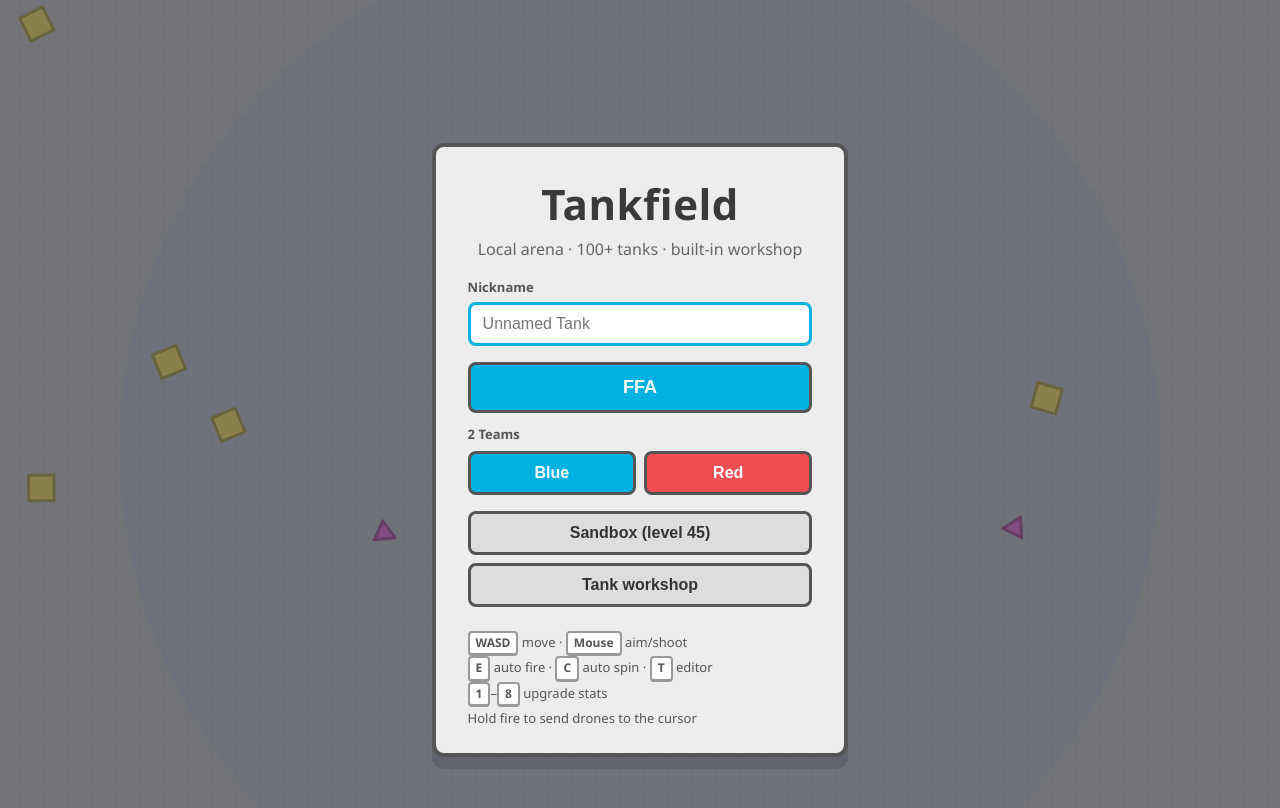
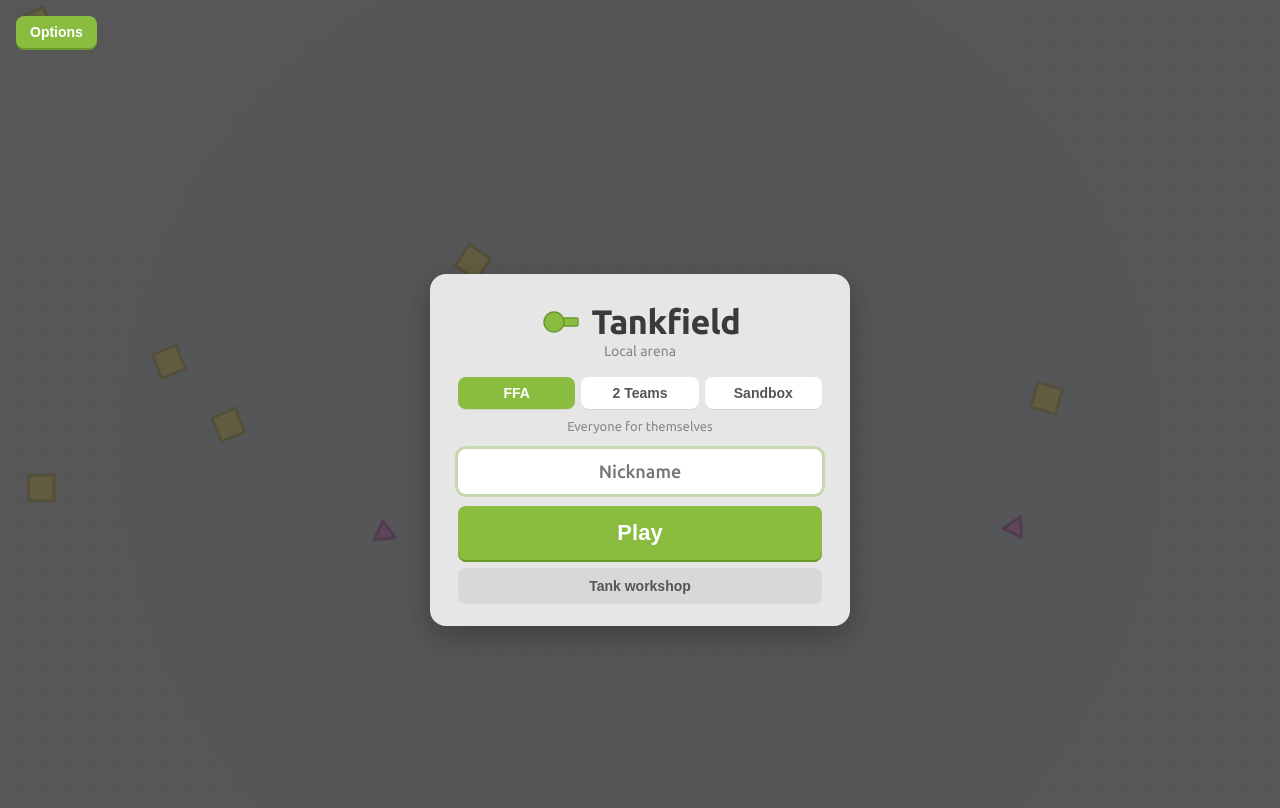
Before and after one commit to Surrplexie/surrplexie.github.io, a Jekyll site: the page tankfield/index.html, which Jekyll copies as it is, in a window 1280 px wide. Shown: the top 808 px of the page. Built offline with Jekyll 4.4.1, drawn with Linux system fonts in a browser that asks for light colours.

Commit message:
Restyle the start screen to a cleaner arras-like card with mode tabs and options.
Co-authored-by: Cursor <cursoragent@cursor.com>

```diff
--- a/tankfield/css/style.css
+++ b/tankfield/css/style.css
@@ -31,30 +31,219 @@ html, body {
   display: flex;
   align-items: center;
   justify-content: center;
-  background: rgba(40, 44, 52, 0.55);
+  background: rgba(55, 55, 55, 0.78);
   z-index: 20;
 }
 
 .panel {
-  background: #ededed;
-  border: 4px solid #555;
-  border-radius: 12px;
+  background: #e6e6e6;
+  border: none;
+  border-radius: 14px;
   padding: 28px 32px 24px;
   min-width: 360px;
   text-align: center;
-  box-shadow: 0 12px 0 rgba(0, 0, 0, 0.12);
+  box-shadow: 0 10px 32px rgba(0, 0, 0, 0.28);
+  font-family: Ubuntu, "Segoe UI", sans-serif;
 }
 
-.start-panel h1,
+.start-card h1,
 #death h1 {
-  font-size: 42px;
-  letter-spacing: 0.5px;
+  font-size: 34px;
+  font-weight: 700;
+  letter-spacing: -0.4px;
   color: #3a3a3a;
 }
 
 .tagline {
+  color: #888;
+  margin: 2px 0 18px;
+  font-size: 14px;
+}
+
+#start {
+  font-family: Ubuntu, "Segoe UI", sans-serif;
+}
+
+.start-card {
+  width: min(420px, 92vw);
+  background: #e6e6e6;
+  border-radius: 16px;
+  padding: 28px 28px 22px;
+  text-align: center;
+  box-shadow: 0 10px 32px rgba(0, 0, 0, 0.28);
+}
+
+.brand {
+  display: flex;
+  align-items: center;
+  justify-content: center;
+  gap: 10px;
+}
+
+.logo-tank {
+  width: 42px;
+  height: 28px;
+  flex: 0 0 auto;
+}
+
+.mode-tabs {
+  display: grid;
+  grid-template-columns: 1fr 1fr 1fr;
+  gap: 6px;
+  margin: 0 0 10px;
+}
+
+.mode-tab {
+  margin: 0;
+  padding: 8px 6px;
+  border: 0;
+  border-radius: 8px;
+  background: #fff;
+  color: #555;
+  font-size: 14px;
+  font-weight: 700;
+  box-shadow: 0 1px 0 rgba(0, 0, 0, 0.08);
+}
+
+.mode-tab.active {
+  background: #8abc3f;
+  color: #fff;
+}
+
+.team-row {
+  display: grid;
+  grid-template-columns: 1fr 1fr;
+  gap: 6px;
+  margin: 0 0 10px;
+}
+
+.team-chip {
+  margin: 0;
+  padding: 8px;
+  border: 0;
+  border-radius: 8px;
+  color: #fff;
+  font-size: 14px;
+  font-weight: 700;
+  opacity: 0.55;
+}
+
+.team-chip[data-team="blue"] { background: #00b2e1; }
+.team-chip[data-team="red"] { background: #f14e54; }
+.team-chip.selected { opacity: 1; }
+
+.mode-hint {
+  color: #888;
+  font-size: 13px;
+  margin: 0 0 12px;
+  min-height: 18px;
+}
+
+#start #name-input {
+  display: block;
+  width: 100%;
+  margin: 0 0 12px;
+  padding: 12px 14px;
+  font-size: 18px;
+  font-family: inherit;
+  font-weight: 500;
+  text-align: center;
+  border: 0;
+  border-radius: 8px;
+  outline: none;
+  background: #fff;
+  box-shadow: 0 2px 0 rgba(0, 0, 0, 0.08);
+}
+
+#start #name-input:focus {
+  box-shadow: 0 0 0 3px rgba(138, 188, 63, 0.35);
+}
+
+.play-btn {
+  width: 100%;
+  margin: 0 0 8px;
+  padding: 14px;
+  border: 0;
+  border-radius: 8px;
+  background: #8abc3f;
+  color: #fff;
+  font-size: 22px;
+  font-weight: 700;
+  box-shadow: 0 2px 0 #6a9a2e;
+}
+
+.play-btn:hover {
+  filter: brightness(1.06);
+}
+
+.ghost-btn {
+  width: 100%;
+  margin: 0;
+  padding: 10px;
+  border: 0;
+  border-radius: 8px;
+  background: #d8d8d8;
+  color: #555;
+  font-size: 14px;
+  font-weight: 700;
+}
+
+.corner-btn {
+  position: absolute;
+  top: 16px;
+  left: 16px;
+  margin: 0;
+  padding: 8px 14px;
+  border: 0;
+  border-radius: 8px;
+  background: #8abc3f;
+  color: #fff;
+  font-size: 14px;
+  font-weight: 700;
+  box-shadow: 0 2px 0 #6a9a2e;
+}
+
+.corner-btn.open {
+  background: #6a9a2e;
+}
+
+.options-panel {
+  position: absolute;
+  top: 56px;
+  left: 16px;
+  width: 240px;
+  padding: 14px 16px;
+  background: #e6e6e6;
+  border-radius: 12px;
+  text-align: left;
+  box-shadow: 0 8px 24px rgba(0, 0, 0, 0.25);
+}
+
+.options-title {
+  font-size: 13px;
+  font-weight: 700;
   color: #666;
-  margin: 6px 0 18px;
+  margin-bottom: 10px;
+}
+
+.opt-row {
+  display: flex;
+  align-items: center;
+  gap: 8px;
+  margin: 6px 0;
+  font-size: 13px;
+  color: #444;
+}
+
+.opt-row span {
+  margin-left: auto;
+}
+
+.opt-note {
+  margin-top: 10px;
+  font-size: 12px;
+  color: #777;
+  line-height: 1.4;
 }
 
 label {
@@ -82,41 +271,13 @@ input[type="text"]:focus {
   border-color: #00b2e1;
 }
 
-.mode-label {
+label {
+  display: block;
   text-align: left;
   font-size: 13px;
   font-weight: 600;
   color: #555;
-  margin: 4px 0 8px;
-}
-
-.tdm-picks {
-  display: grid;
-  grid-template-columns: 1fr 1fr;
-  gap: 8px;
-  margin: 0 0 8px;
-}
-
-.tdm-picks button {
-  width: 100%;
-  margin: 0;
-  color: #fff;
-}
-
-#tdm-blue {
-  background: #00b2e1;
-}
-
-#tdm-red {
-  background: #f14e54;
-}
-
-.color-label {
-  text-align: left;
-  font-size: 13px;
-  font-weight: 600;
-  color: #555;
-  margin: 0 0 8px;
+  margin-bottom: 16px;
 }
 
 .color-picker {
@@ -177,20 +338,14 @@ button:hover {
 }
 
 button.primary {
-  background: #00b2e1;
+  background: #8abc3f;
   color: #fff;
   width: 100%;
   margin: 0 0 8px;
   padding: 12px;
   font-size: 18px;
-}
-
-.controls-help {
-  margin-top: 16px;
-  text-align: left;
-  font-size: 13px;
-  color: #555;
-  line-height: 1.7;
+  border: 0;
+  box-shadow: 0 2px 0 #6a9a2e;
 }
 
 kbd {
@@ -578,9 +733,15 @@ kbd {
   color: #444;
 }
 
-.start-panel button:not(.swatch) {
+#death button {
   width: 100%;
   margin: 0 0 8px;
+  border: 0;
+}
+
+#death #menu-btn {
+  background: #d8d8d8;
+  color: #555;
 }
 
 .ingame-edit {
--- a/tankfield/index.html
+++ b/tankfield/index.html
@@ -14,27 +14,39 @@
   <canvas id="game"></canvas>
 
   <div id="start" class="overlay">
-    <div class="panel start-panel">
-      <h1>Tankfield</h1>
-      <p class="tagline">Local arena · 100+ tanks · built-in workshop</p>
-      <label>
-        Nickname
-        <input id="name-input" type="text" maxlength="16" placeholder="Unnamed Tank" autocomplete="off" />
-      </label>
-      <button id="play-btn" class="primary">FFA</button>
-      <div class="mode-label">2 Teams</div>
-      <div class="tdm-picks">
-        <button id="tdm-blue" type="button">Blue</button>
-        <button id="tdm-red" type="button">Red</button>
+    <button id="options-btn" class="corner-btn" type="button">Options</button>
+    <div id="options-panel" class="options-panel hidden">
+      <div class="options-title">Controls</div>
+      <div class="opt-row"><kbd>WASD</kbd><span>Move</span></div>
+      <div class="opt-row"><kbd>Mouse</kbd><span>Aim / shoot</span></div>
+      <div class="opt-row"><kbd>E</kbd><span>Auto fire</span></div>
+      <div class="opt-row"><kbd>C</kbd><span>Auto spin</span></div>
+      <div class="opt-row"><kbd>T</kbd><span>Workshop</span></div>
+      <div class="opt-row"><kbd>1</kbd>–<kbd>8</kbd><span>Upgrade stats</span></div>
+      <div class="opt-note">Hold fire to send drones to the cursor.</div>
+    </div>
+    <div class="start-card">
+      <div class="brand">
+        <svg class="logo-tank" viewBox="0 0 42 28" aria-hidden="true">
+          <rect x="20" y="10" width="18" height="8" rx="1.5" fill="#8abc3f" stroke="#6a9a2e" stroke-width="1.5"/>
+          <circle cx="14" cy="14" r="10" fill="#8abc3f" stroke="#6a9a2e" stroke-width="1.5"/>
+        </svg>
+        <h1>Tankfield</h1>
       </div>
-      <button id="sandbox-btn">Sandbox (level 45)</button>
-      <button id="workshop-btn">Tank workshop</button>
-      <div class="controls-help">
-        <div><kbd>WASD</kbd> move · <kbd>Mouse</kbd> aim/shoot</div>
-        <div><kbd>E</kbd> auto fire · <kbd>C</kbd> auto spin · <kbd>T</kbd> editor</div>
-        <div><kbd>1</kbd>–<kbd>8</kbd> upgrade stats</div>
-        <div>Hold fire to send drones to the cursor</div>
+      <p class="tagline">Local arena</p>
+      <div class="mode-tabs" role="tablist">
+        <button type="button" class="mode-tab active" data-mode="ffa">FFA</button>
+        <button type="button" class="mode-tab" data-mode="tdm">2 Teams</button>
+        <button type="button" class="mode-tab" data-mode="sandbox">Sandbox</button>
       </div>
+      <div id="team-row" class="team-row hidden">
+        <button type="button" class="team-chip selected" data-team="blue">Blue</button>
+        <button type="button" class="team-chip" data-team="red">Red</button>
+      </div>
+      <p id="mode-hint" class="mode-hint">Everyone for themselves</p>
+      <input id="name-input" type="text" maxlength="16" placeholder="Nickname" autocomplete="off" />
+      <button id="play-btn" class="play-btn" type="button">Play</button>
+      <button id="workshop-btn" class="ghost-btn" type="button">Tank workshop</button>
     </div>
   </div>
 
--- a/tankfield/js/game.js
+++ b/tankfield/js/game.js
@@ -83,9 +83,6 @@
     death: document.getElementById("death"),
     name: document.getElementById("name-input"),
     play: document.getElementById("play-btn"),
-    sandbox: document.getElementById("sandbox-btn"),
-    tdmBlue: document.getElementById("tdm-blue"),
-    tdmRed: document.getElementById("tdm-red"),
     workshopBtn: document.getElementById("workshop-btn"),
     again: document.getElementById("again-btn"),
     menu: document.getElementById("menu-btn"),
@@ -1540,18 +1537,49 @@
   });
   canvas.addEventListener("contextmenu", (e) => e.preventDefault());
 
-  els.play.addEventListener("click", () => startGame(els.name.value.trim() || "Unnamed Tank", { mode: "ffa" }));
-  if (els.tdmBlue) {
-    els.tdmBlue.addEventListener("click", () => startGame(els.name.value.trim() || "Unnamed Tank", { mode: "tdm", team: "blue" }));
-  }
-  if (els.tdmRed) {
-    els.tdmRed.addEventListener("click", () => startGame(els.name.value.trim() || "Unnamed Tank", { mode: "tdm", team: "red" }));
-  }
-  els.sandbox.addEventListener("click", () => {
-    startGame(els.name.value.trim() || "Unnamed Tank", { sandbox: true, classId: "basic" });
+  let menuMode = "ffa";
+  let menuTeam = "blue";
+  const MODE_HINT = {
+    ffa: "Everyone for themselves",
+    tdm: "Red vs blue · bases protect your team",
+    sandbox: "Level 45 · pick any tank",
+  };
+
+  function playSelected() {
+    const name = els.name.value.trim() || "Unnamed Tank";
+    if (menuMode === "sandbox") startGame(name, { sandbox: true, classId: "basic" });
+    else if (menuMode === "tdm") startGame(name, { mode: "tdm", team: menuTeam });
+    else startGame(name, { mode: "ffa" });
+  }
+
+  document.querySelectorAll(".mode-tab").forEach((btn) => {
+    btn.addEventListener("click", () => {
+      menuMode = btn.dataset.mode;
+      document.querySelectorAll(".mode-tab").forEach((b) => b.classList.toggle("active", b === btn));
+      const row = document.getElementById("team-row");
+      if (row) row.classList.toggle("hidden", menuMode !== "tdm");
+      const hint = document.getElementById("mode-hint");
+      if (hint) hint.textContent = MODE_HINT[menuMode] || "";
+    });
   });
+  document.querySelectorAll(".team-chip").forEach((btn) => {
+    btn.addEventListener("click", () => {
+      menuTeam = btn.dataset.team;
+      document.querySelectorAll(".team-chip").forEach((b) => b.classList.toggle("selected", b === btn));
+    });
+  });
+  const optionsBtn = document.getElementById("options-btn");
+  const optionsPanel = document.getElementById("options-panel");
+  if (optionsBtn && optionsPanel) {
+    optionsBtn.addEventListener("click", () => {
+      optionsPanel.classList.toggle("hidden");
+      optionsBtn.classList.toggle("open", !optionsPanel.classList.contains("hidden"));
+    });
+  }
+
+  els.play.addEventListener("click", playSelected);
   els.workshopBtn.addEventListener("click", () => window.TankWorkshop.open());
-  els.name.addEventListener("keydown", (e) => { if (e.key === "Enter") els.play.click(); });
+  els.name.addEventListener("keydown", (e) => { if (e.key === "Enter") playSelected(); });
   els.again.addEventListener("click", () => startGame(state.spawnName, state.playOpts || {}));
   els.menu.addEventListener("click", () => {
     running = false;
```
